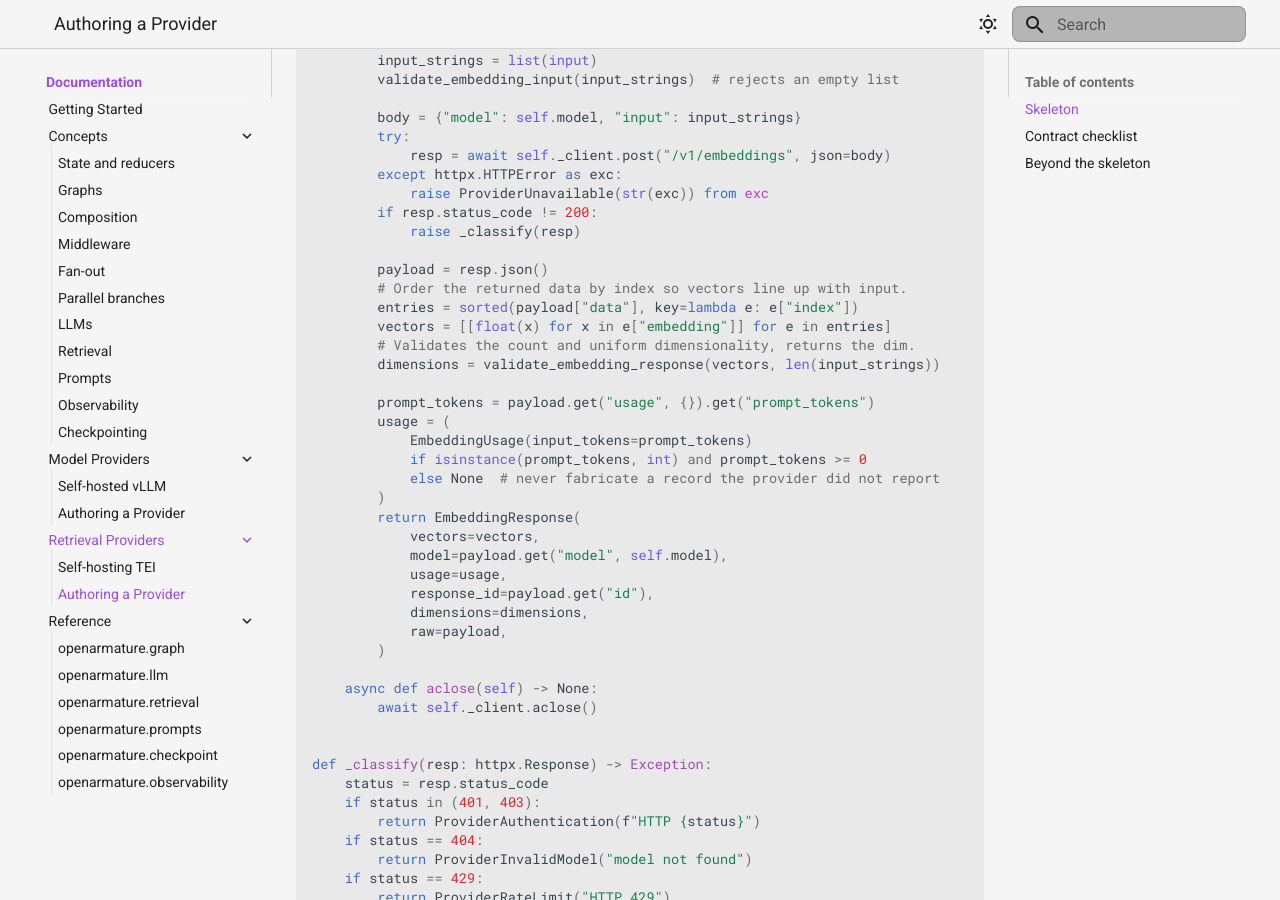
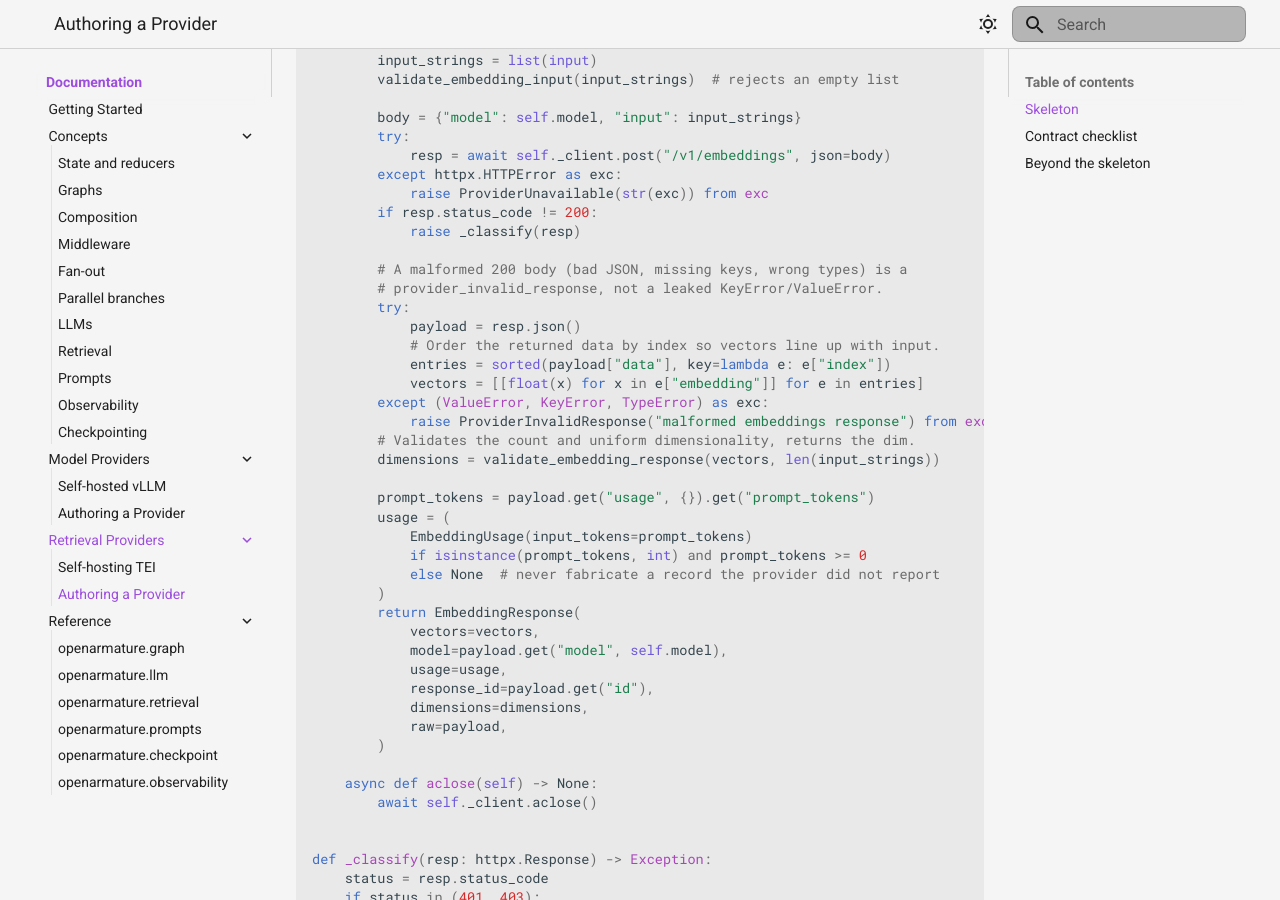
Before and after one commit to LunarCommand/openarmature-python, an MkDocs documentation site: the page built from docs/retrieval-providers/authoring.md, in a window 1280 px wide and 900 px high, scrolled down 1341 px. Built offline with MkDocs 1.6.1 and Material for MkDocs 9.7.7, drawn with Linux system fonts in a browser that asks for light colours.

Commit message:
Map malformed 200 body to ProviderInvalidResponse in skeleton
The authoring-guide embed() skeleton parsed the 200 response body without
guarding it, so a malformed body would leak a raw KeyError/ValueError
instead of the ProviderInvalidResponse its own contract checklist
prescribes. Wrap the parse (PR #220 review).

```diff
--- a/docs/retrieval-providers/authoring.md
+++ b/docs/retrieval-providers/authoring.md
@@ -70,10 +70,15 @@ class MyEmbeddingProvider:
         if resp.status_code != 200:
             raise _classify(resp)
 
-        payload = resp.json()
-        # Order the returned data by index so vectors line up with input.
-        entries = sorted(payload["data"], key=lambda e: e["index"])
-        vectors = [[float(x) for x in e["embedding"]] for e in entries]
+        # A malformed 200 body (bad JSON, missing keys, wrong types) is a
+        # provider_invalid_response, not a leaked KeyError/ValueError.
+        try:
+            payload = resp.json()
+            # Order the returned data by index so vectors line up with input.
+            entries = sorted(payload["data"], key=lambda e: e["index"])
+            vectors = [[float(x) for x in e["embedding"]] for e in entries]
+        except (ValueError, KeyError, TypeError) as exc:
+            raise ProviderInvalidResponse("malformed embeddings response") from exc
         # Validates the count and uniform dimensionality, returns the dim.
         dimensions = validate_embedding_response(vectors, len(input_strings))
 
```
